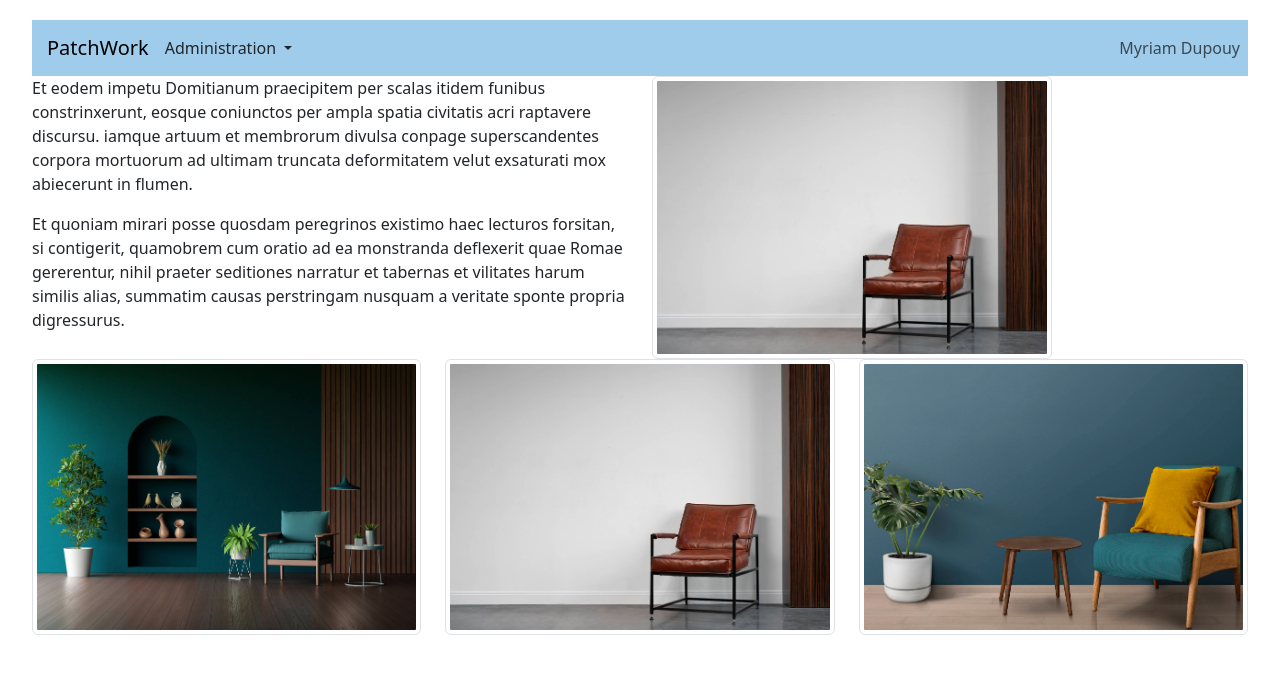
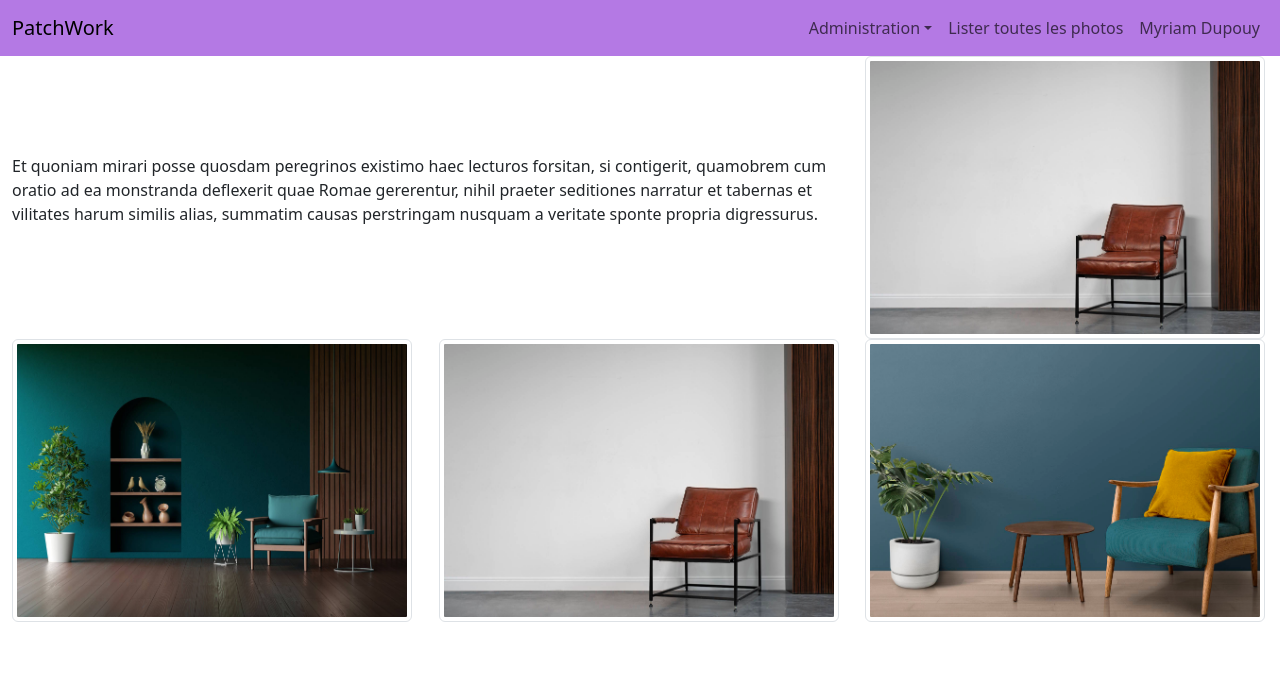
Before and after one commit to daff94/PatchWork, a PHP site: page / in a window 1280 px wide. Shown: the top 674 px of the page. Run offline with PHP 8.4, Linux system fonts and the light colour scheme.

Commit message:
Mise en place d'un menu commun, revue des items du menu, transformation fichier html en php (interprétation de la balise <?php?>

```diff
--- a/css/main.css
+++ b/css/main.css
@@ -1,8 +1,11 @@
-
-body {
-    margin: 20px;
-   }
 
 img {
     width: 400px;
 }
+
+
+#TextePresentation {
+    display: flex;
+    justify-content: center;
+    align-items: center;
+  }
--- a/index.html
+++ /dev/null
@@ -1,67 +0,0 @@
-<!DOCTYPE html>
-<html lang="fr">
-<head>
-  <meta charset="UTF-8">
-  <meta name="viewport" content="width=device-width, initial-scale=1.0">
-  <title>PatchWork</title>
-  <link href="https://cdn.jsdelivr.net/npm/bootstrap@5.3.3/dist/css/bootstrap.min.css" rel="stylesheet">
-  <link href="css/modale.css" rel="stylesheet">
-  <link href="css/main.css" rel="stylesheet">
-</head>
-<body>
-<div class="container-fluid" >
-  <nav class="navbar navbar-expand-md" style="background-color: #a0ccec;">
-    <a class="navbar-brand" href="#" style="padding-left:15px">PatchWork</a>
-    <div class="dropdown">
-      <button class="nav-link dropdown-toggle" type="button" data-bs-toggle="dropdown" aria-expanded="false">
-        Administration
-      </button>
-          <ul class="dropdown-menu">
-            <li><a class="dropdown-item" href="admChargerPhoto.html">Charger des photos</a></li>
-            <li><a class="dropdown-item" href="admPurgeBase.html">Purger les références</a></li>
-            <li><a class="dropdown-item" href="affiche_photos.php">Lister toutes les photos</a></li>
-            <li><a class="dropdown-item" href="#apropos">A propos...</a></li>
-          </ul>
-    </div>
-          <ul class="navbar-nav ms-auto">
-            <li class="nav-item">
-                <a class="nav-link" href="https://myriamdupouy.art">Myriam Dupouy</a>
-            </li>
-          </ul>
-  </nav>
-</div>
-
-<div class="container-fluid">
-  <div class="row justify-content-md-center" >
-    <div class="col-6">
-      <p>Et eodem impetu Domitianum praecipitem per scalas itidem funibus constrinxerunt, eosque coniunctos per ampla spatia civitatis acri raptavere discursu. iamque artuum et membrorum divulsa conpage superscandentes corpora mortuorum ad ultimam truncata deformitatem velut exsaturati mox abiecerunt in flumen.</p>
-      <p>Et quoniam mirari posse quosdam peregrinos existimo haec lecturos forsitan, si contigerit, quamobrem cum oratio ad ea monstranda deflexerit quae Romae gererentur, nihil praeter seditiones narratur et tabernas et vilitates harum similis alias, summatim causas perstringam nusquam a veritate sponte propria digressurus.</p>
-    </div>
-    <div class="col-6"><img src="images/presentation/mockup02.jpg" class="rounded img-thumbnail" ></div>
-  </div>
-</div>
-
-<div class="container-fluid">
-  <div class="row mb-3">
-    <div class="col-4"><img src="images/presentation/mockup01.jpg" class="rounded img-thumbnail" ></div>
-    <div class="col-4"><img src="images/presentation/mockup02.jpg" class="rounded img-thumbnail" ></div>
-    <div class="col-4"><img src="images/presentation/mockup03.jpg" class="rounded img-thumbnail" ></div>
-  </div>
-</div>
-
-
-  <script src="https://cdnjs.cloudflare.com/ajax/libs/popper.js/2.9.2/umd/popper.min.js"></script>
-  <script src="https://cdn.jsdelivr.net/npm/bootstrap@5.3.3/dist/js/bootstrap.min.js"></script>
-
-
-</div>
-<!-- Fenetre A PROPOS seulement accessible depuis le menu "A propos" -->
-  <div id="apropos" class="modal">
-    <div class="modal_content">
-      <h1>PatchWork - v0.2-2024</h1>
-      <p>Réalisé en HTML, CSS, PHP et MySql<br>Développé avec IDE VSCode et IntelliJ</p>
-      <a href="#" class="modal_close">&times;</a>
-    </div>
-  </div>
-</body>
-</html>
--- /dev/null
+++ b/index.php
@@ -0,0 +1,51 @@
+<!DOCTYPE html>
+<html lang="fr">
+<head>
+  <meta charset="UTF-8">
+  <meta name="viewport" content="width=device-width, initial-scale=1.0">
+  <title>PatchWork</title>
+  <link href="https://cdn.jsdelivr.net/npm/bootstrap@5.3.3/dist/css/bootstrap.min.css" rel="stylesheet">
+  <link href="css/modale.css" rel="stylesheet">
+  <link href="css/main.css" rel="stylesheet">
+</head>
+<body>
+
+
+<!-- Chargement du menu principal du site -->
+<?php include 'menu_principal.html' ?>
+
+<div class="container-fluid">
+  <div class="row" >
+    <div id="TextePresentation" class="col-8">
+      <p>Et quoniam mirari posse quosdam peregrinos existimo haec lecturos forsitan, si contigerit, quamobrem cum oratio ad ea monstranda deflexerit quae Romae gererentur, nihil praeter seditiones narratur et tabernas et vilitates harum similis alias, summatim causas perstringam nusquam a veritate sponte propria digressurus.</p>
+    </div>
+    <div class="col-4"><img src="images/presentation/mockup02.jpg" class="rounded img-thumbnail" ></div>
+  </div>
+</div>
+
+<div class="container-fluid">
+  <div class="row">
+    <div class="col-4"><img src="images/presentation/mockup01.jpg" class="rounded img-thumbnail" ></div>
+    <div class="col-4"><img src="images/presentation/mockup02.jpg" class="rounded img-thumbnail" ></div>
+    <div class="col-4"><img src="images/presentation/mockup03.jpg" class="rounded img-thumbnail" ></div>
+  </div>
+</div>
+</div>
+
+
+<!-- Fenetre A PROPOS seulement accessible depuis le menu "A propos" -->
+  <div id="apropos" class="modal">
+    <div class="modal_content">
+      <h1>PatchWork - v0.2-2024</h1>
+      <p>Réalisé en HTML, CSS, PHP et MySql<br>Développé avec IDE VSCode et IntelliJ</p>
+      <p>Fabriqué par Yoann Tessier</p>
+      <a href="#" class="modal_close">&times;</a>
+    </div>
+  </div>
+
+  <script src="https://cdnjs.cloudflare.com/ajax/libs/popper.js/2.9.2/umd/popper.min.js"></script>
+  <script src="https://cdn.jsdelivr.net/npm/bootstrap@5.3.3/dist/js/bootstrap.min.js"></script>
+</body>
+
+
+</html>
--- /dev/null
+++ b/menu_principal.html
@@ -0,0 +1,25 @@
+<nav class="navbar navbar-expand-md" style="background-color: #b479e4;">
+    <div class="container-fluid" >
+    <a class="navbar-brand" href="index.php">PatchWork</a>
+    <button class="navbar-toggler" type="button" data-bs-toggle="collapse" data-bs-target="#navbarSupportedContent" aria-controls="navbarSupportedContent" aria-expanded="false" aria-label="Toggle navigation">
+      <span class="navbar-toggler-icon"></span>
+    </button>
+    <div class="collapse navbar-collapse" id="navbarSupportedContent">
+      <ul class="navbar-nav ms-auto">
+        <li class="nav-item dropdown">
+          <a class="nav-link dropdown-toggle" href="#" role="button" data-bs-toggle="dropdown" aria-expanded="false">Administration</a>
+          <ul class="dropdown-menu">
+            <li><a class="dropdown-item" href="admChargerPhoto.php">Charger des photos</a></li>
+            <li><a class="dropdown-item" href="admPurgeBase.php">Purger les références</a></li>
+            <li><a class="dropdown-item" href="#apropos">A propos...</a></li>
+          </ul>
+        </li>
+        <li class="nav-item">
+            <a class="nav-link" href="affiche_photos.php">Lister toutes les photos</a>
+        </li>
+        <li class="nav-item">
+          <a class="nav-link" href="https://myriamdupouy.art" target="_blank">Myriam Dupouy</a>
+        </li>
+      </ul>
+    </div>
+</nav>
```
Also changed, not shown: admChargerPhoto.html (deleted, +0 -36 lines), admChargerPhoto.php (added, +24 -0 lines), admPurgeBase.html (deleted, +0 -34 lines), admPurgeBase.php (added, +24 -0 lines), affiche_photos.php (+11 -18 lines).
